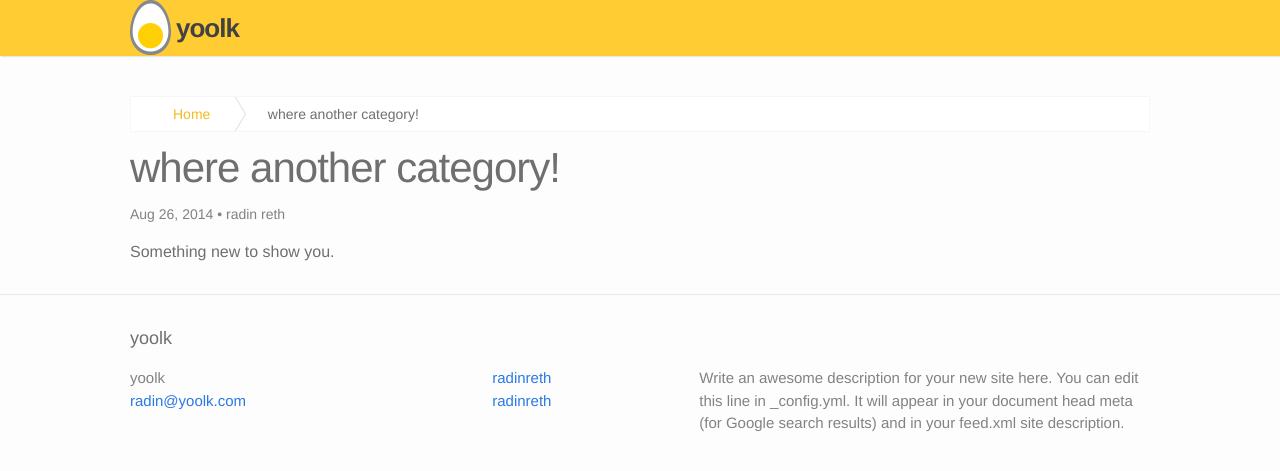
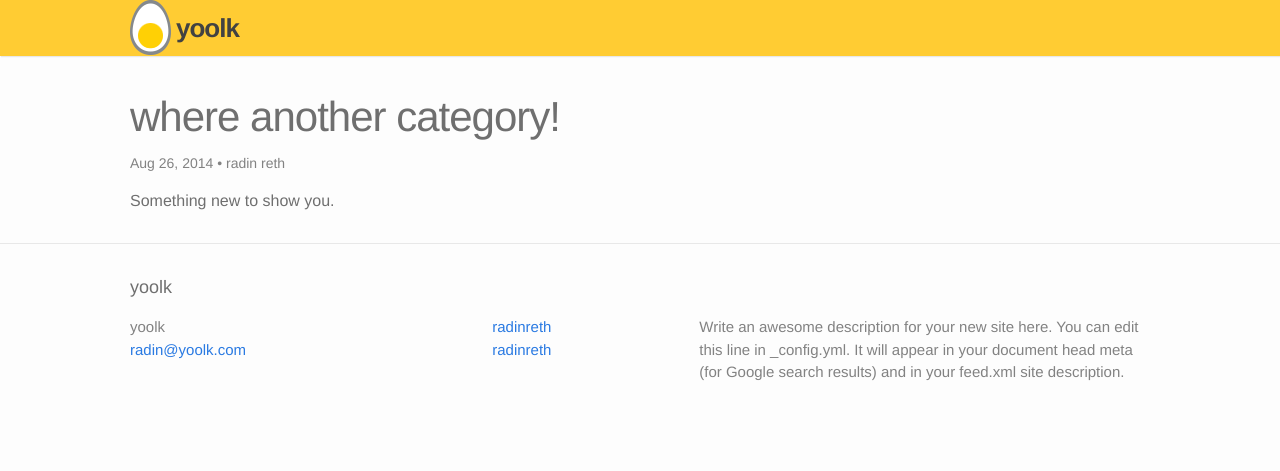
Before and after one commit to yoolk/liquid-documentation, a Jekyll site: the page built from _posts/2014-08-26-other-category.markdown, in a window 1280 px wide. Shown: the top 471 px of the page. Built offline with Jekyll 4.4.1, drawn with Linux system fonts in a browser that asks for light colours.

Commit message:
add breadscrumb

```diff
--- a/_layouts/nav_basics.html
+++ b/_layouts/nav_basics.html
@@ -26,5 +26,9 @@ layout: default
   </dl>
 </nav>
 <section class="content">
+  <p class="breadscrumb">
+    <a href="/" class="arrow_box">Home</a>
+    <span>{{ page.title }}</span>
+  </p>
   {{ content }}
 </section>
--- a/_layouts/post.html
+++ b/_layouts/post.html
@@ -1,10 +1,7 @@
 ---
 layout: default
 ---
-<p class="breadscrumb">
-  <a href="/" class="arrow_box">Home</a>
-  <span>{{ page.title }}</span>
-</p>
+
 <div class="post">
   <h1 class="post-title">{{ page.title }}</h1>
   <p class="post-meta">{{ page.date | date: "%b %-d, %Y" }}{% if page.author %} • {{ page.author }}{% endif %}{% if page.meta %} • {{ page.meta }}{% endif %}</p>
```
